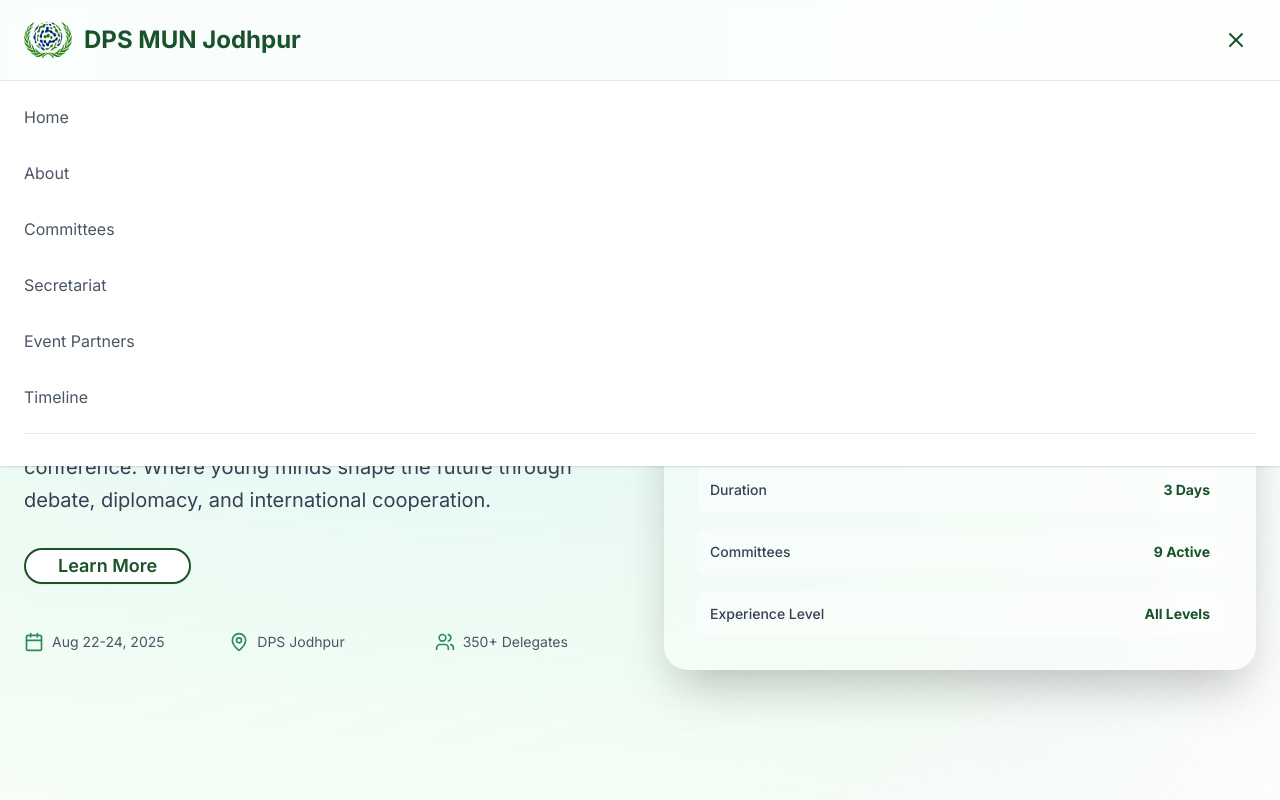
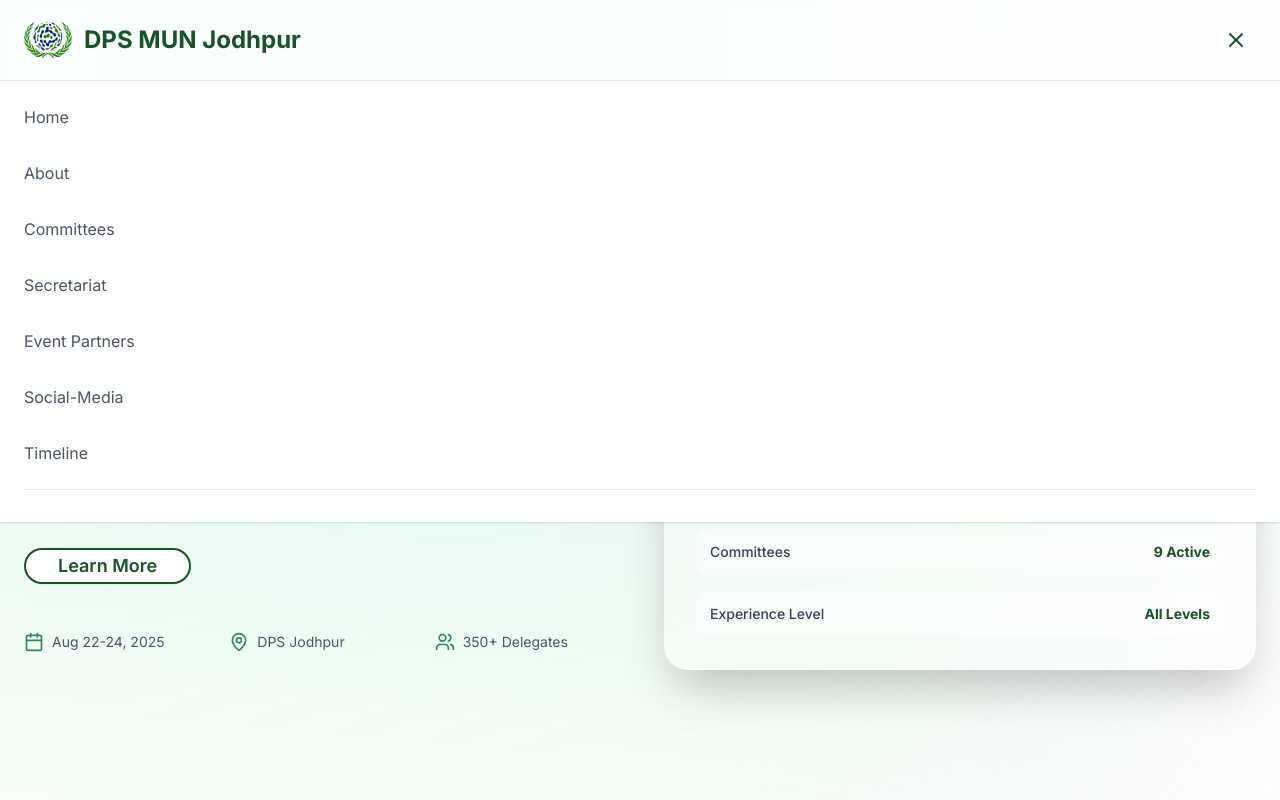
Before and after one commit to codeknight404/dpsjodhpurmun, a Next.js app: page / in a window 1280 px wide. Both pictures are taken after a click on the button 1236 px from the left and 40 px from the top of the page. Shown: the top 800 px of the page. Built offline with nearby package versions, Linux system fonts and the light colour scheme.

Commit message:
Update page.tsx

```diff
--- a/app/page.tsx
+++ b/app/page.tsx
@@ -407,7 +407,7 @@
 
           {/* Desktop Navigation */}
           <nav className="hidden md:flex space-x-8">
-            {['Home', 'About', 'Committees', 'Secretariat','Event Partners', 'Timeline'].map((item) => (
+            {['Home', 'About', 'Committees', 'Secretariat','Event Partners', 'Social-Media', 'Timeline'].map((item) => (
               <motion.a
                 key={item}
                 href={`#${item.toLowerCase()}`}
@@ -440,7 +440,7 @@
               className="md:hidden bg-white border-t border-gray-200"
             >
               <div className="px-6 py-4 space-y-4">
-                {['Home', 'About', 'Committees', 'Secretariat', 'Event Partners','Timeline'].map((item) => (
+                {['Home', 'About', 'Committees', 'Secretariat', 'Event Partners','Social-Media','Timeline'].map((item) => (
                   <a
                     key={item}
                     href={`#${item.toLowerCase()}`}
@@ -1081,7 +1081,9 @@
               </li>
               <li className="flex items-center justify-center md:justify-start">
                 <Mail className="w-5 h-5 mr-2" />
+                <Link href = 'mailto:queries.dpsjodhpurmun@gmail.com' target='_blank'>
                 <span>queries.dpsjodhpurmun@gmail.com</span>
+                  </Link>
               </li>
             </ul>
           </motion.div>
```
